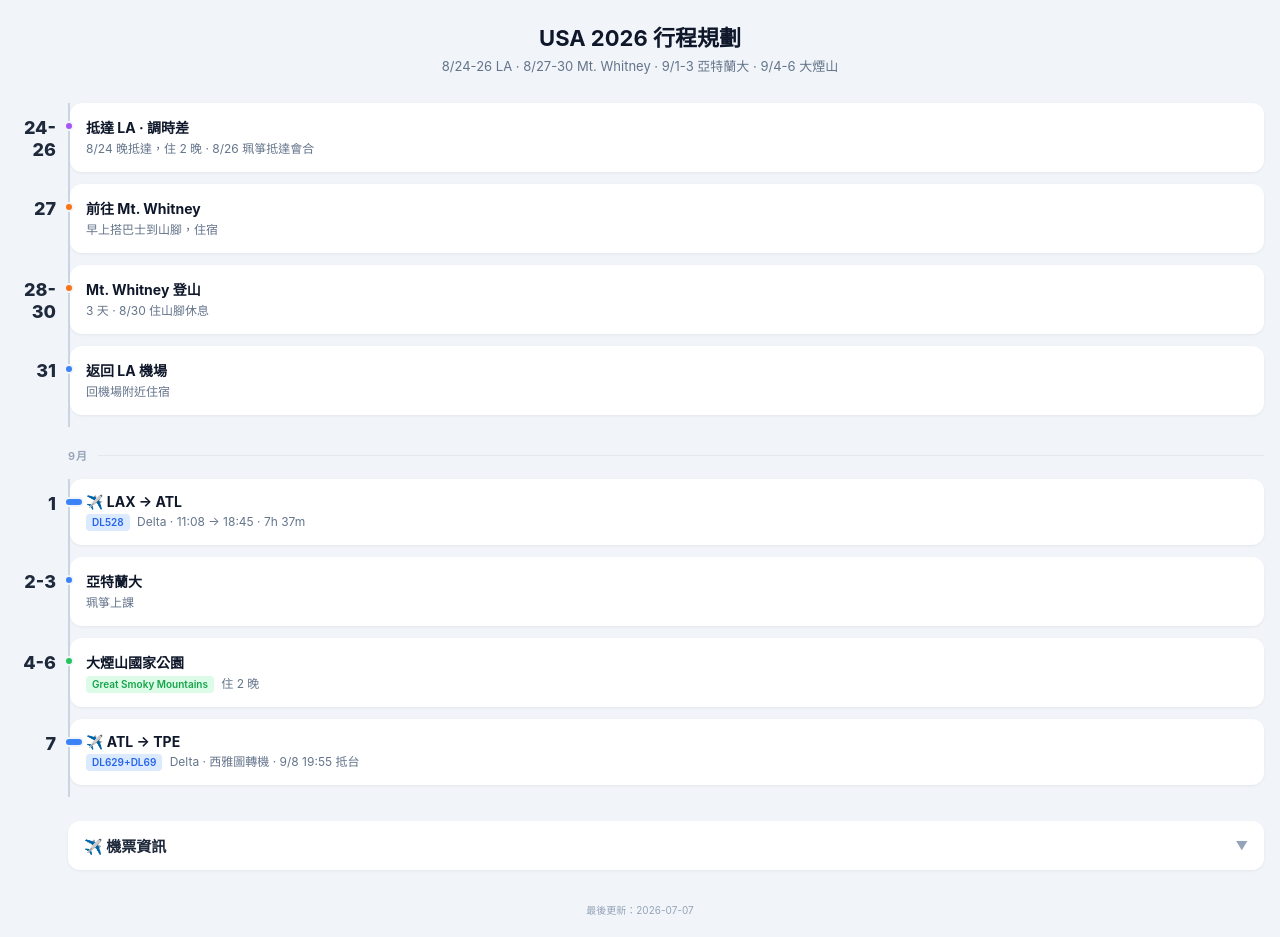
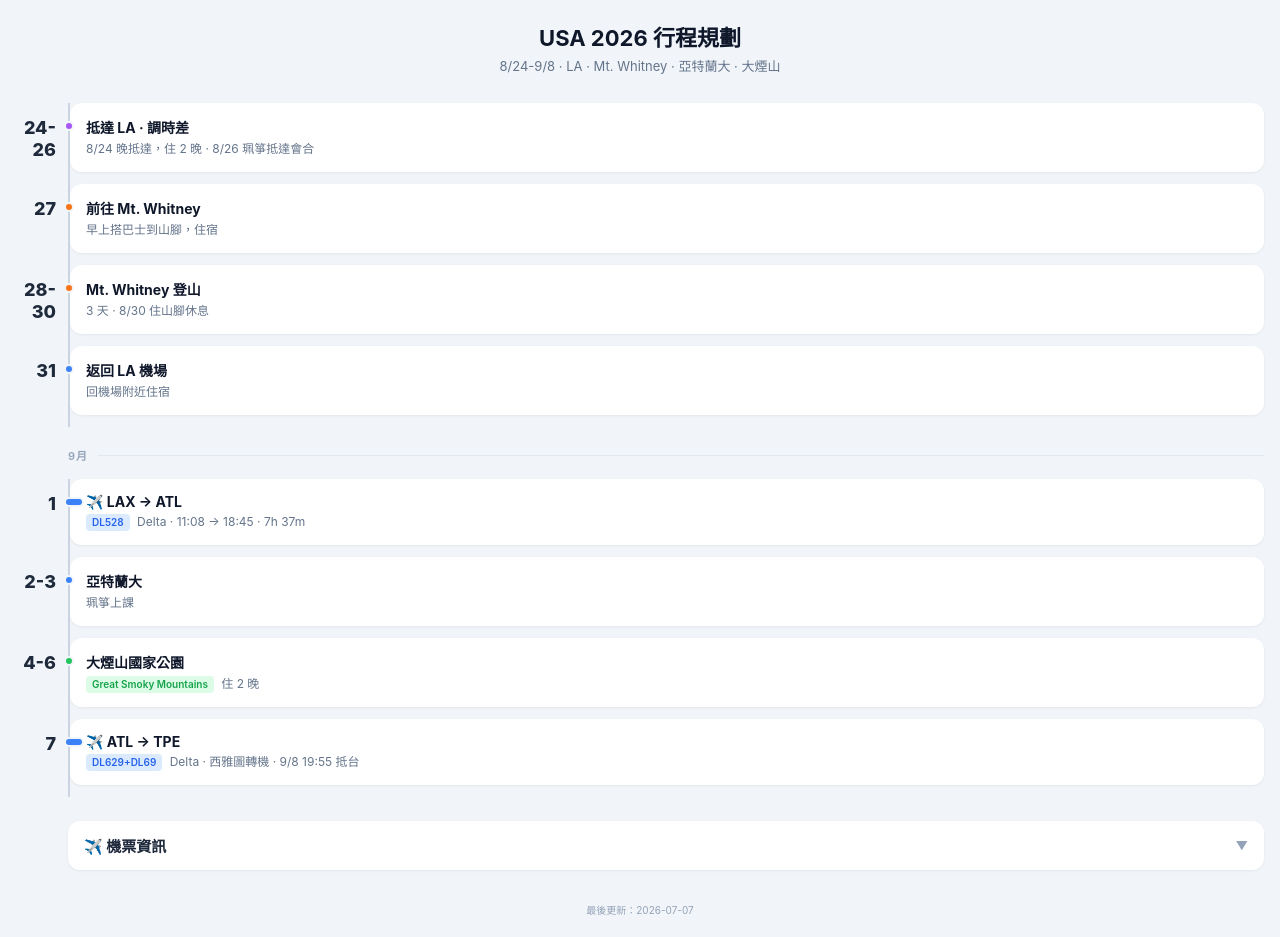
Before and after one commit to mrjerryzengtest/USAplan, a plain HTML site: page index.html in a window 1280 px wide. Drawn offline with Linux system fonts and the light colour scheme.

Commit message:
副標簡化：8/24-9/8 · LA · Mt. Whitney · 亞特蘭大 · 大煙山

```diff
--- a/index.html
+++ b/index.html
@@ -79,7 +79,7 @@
 <body>
 
 <h1>USA 2026 行程規劃</h1>
-<div class="sub">8/24-26 LA · 8/27-30 Mt. Whitney · 9/1-3 亞特蘭大 · 9/4-6 大煙山</div>
+<div class="sub">8/24-9/8 · LA · Mt. Whitney · 亞特蘭大 · 大煙山</div>
 
 <div class="timeline">
 
```
